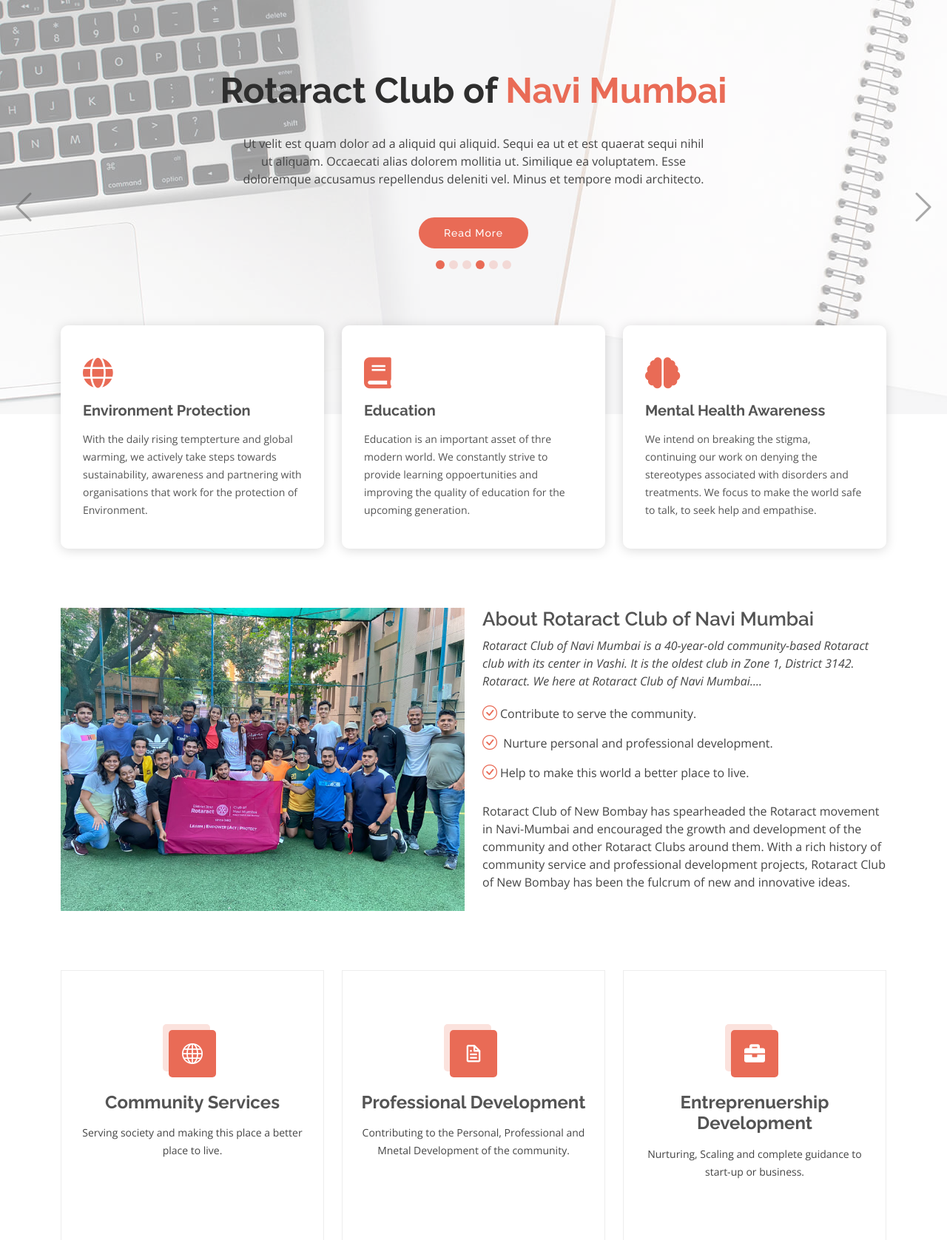
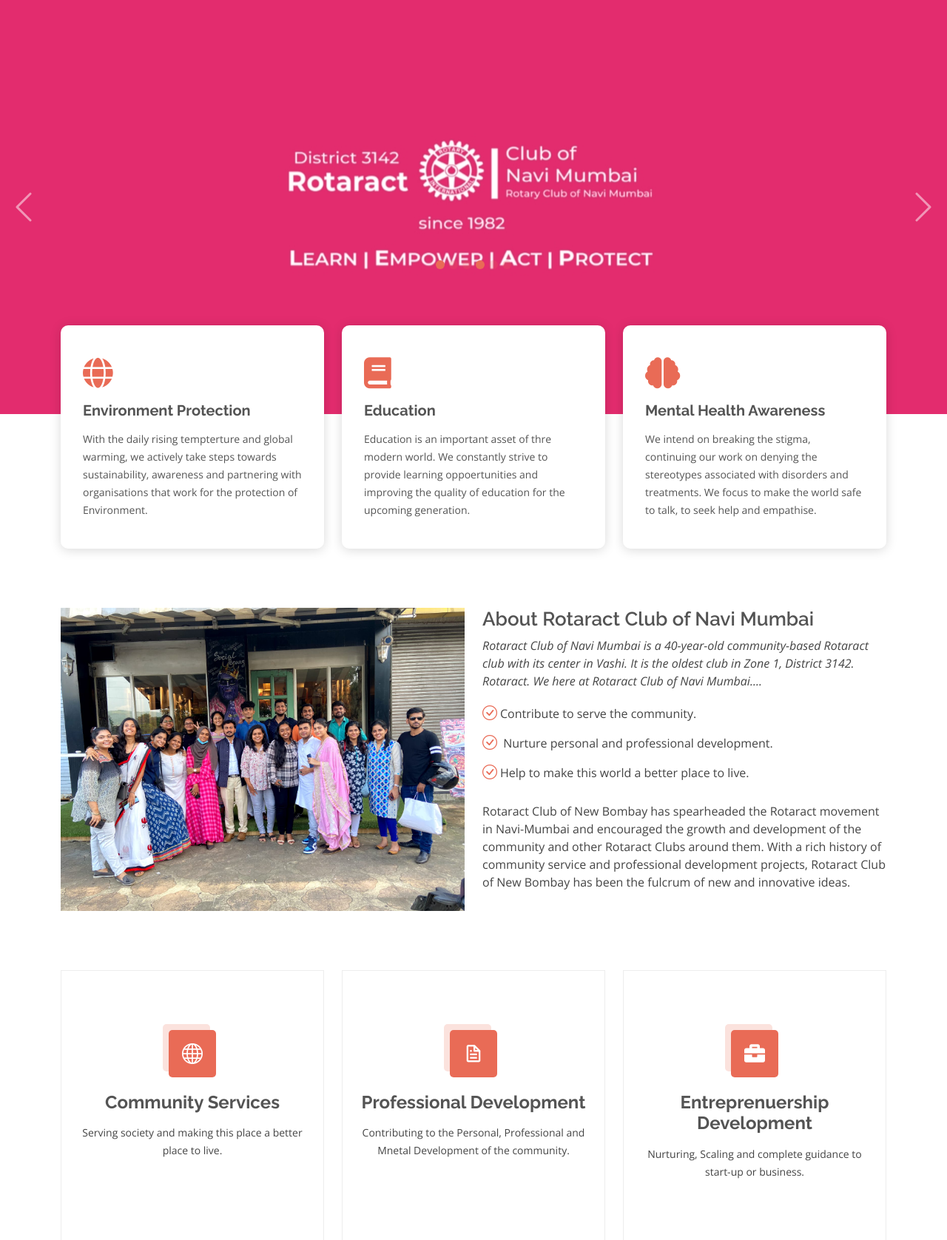
Before and after one commit to smaranx/RACNM-V.2.0, a PHP site: page / in a window 1280 px wide. Shown: the part 111-1788 px from the top of the page at 74% size. Run offline with PHP 8.4, Linux system fonts and the light colour scheme; some libraries are stand-ins or nearby versions.

Commit message:
fixed :wrench: main slider

```diff
--- a/about.php
+++ b/about.php
@@ -64,7 +64,7 @@
 
           <div class="row">
             <div class="col-lg-6">
-              <img src="assets/img/img.jpeg" class="img-fluid" alt="">
+              <img src="assets/img/about.jpeg" class="img-fluid" alt="">
             </div>
             <div class="col-lg-6 pt-4 pt-lg-0 content">
               <h3>About Rotaract Club of Navi Mumbai</h3>
@@ -132,7 +132,7 @@
                   class="purecounter"
                 ></span>
                 <p>
-                  <strong>Hours Of Work</strong> committed.
+                  <strong>Hours Of Work</strong> completed.
                 </p>
                 <a href="#">Find out more &raquo;</a>
               </div>
--- a/assets/css/style.css
+++ b/assets/css/style.css
@@ -407,14 +407,13 @@
     width: 100%;
     height: 70vh;
     background-size: cover;
-    background-position: center;
+    background-position: center !important;
     background-repeat: no-repeat;
     background-position: center center;
 }
 
 #hero .carousel-item::before {
     content: "";
-    background-color: rgba(255, 255, 255, 0.6);
     position: absolute;
     top: 0;
     right: 0;
@@ -439,7 +438,7 @@
 }
 
 #hero h2 {
-    color: #2e2e2e;
+    color: #ffffff;
     margin-bottom: 30px;
     font-size: 48px;
     font-weight: 700;
@@ -454,7 +453,7 @@
     -webkit-animation-delay: 0.4s;
     animation-delay: 0.4s;
     margin: 0 auto 30px auto;
-    color: arken(#545454, 15);
+    color: #ffffff;
 }
 
 #hero .carousel-inner .carousel-item {
@@ -495,7 +494,7 @@
     line-height: 1;
     width: auto;
     height: auto;
-    color: #545454;
+    color: #ffffff;
 }
 
 #hero .carousel-indicators li {
@@ -1387,8 +1386,9 @@
     background: #fff;
 }
 
-.team .member img {
-    max-width: 60%;
+.team img {
+    width: 250px;
+    height: 250px;
     border-radius: 6%;
     margin: 0 0 30px 0;
 }
--- a/index.php
+++ b/index.php
@@ -54,19 +54,13 @@
         <div class="carousel-inner" role="listbox">
 
           <!-- Slide 1 -->
-          <div class="carousel-item active" style="background: url(assets/img/slide/slide-1.jpg)">
-            <div class="carousel-container">
-              <div class="carousel-content">
-                <h2 class="animate__animated animate__fadeInDown">Rotaract Club of<span> Navi Mumbai</span></h2>
-                <p class="animate__animated animate__fadeInUp">Ut velit est quam dolor ad a aliquid qui aliquid. Sequi ea ut et est quaerat sequi nihil ut aliquam. Occaecati alias dolorem mollitia ut. Similique ea voluptatem. Esse doloremque accusamus repellendus deleniti vel. Minus et tempore modi architecto.</p>
-                <a href="about.php" class="btn-get-started animate__animated animate__fadeInUp">Read More</a>
-              </div>
-            </div>
+          <div class="carousel-item active" style="background: url(assets/img/slide/pp.jpg);">
+
           </div>
 
           <!-- Slide 2 -->
-          <div class="carousel-item" style="background: url(assets/img/slide/slide-2.jpg)">
-            <div class="carousel-container">
+          <div class="carousel-item" style="background: url(assets/img/slide/6.jpeg);">
+            <div class="carousel-container" style="background-color: rgba(59, 59, 59, 0.6);">
               <div class="carousel-content">
                 <h2 class="animate__animated fanimate__adeInDown">Lorem <span>Ipsum Dolor</span></h2>
                 <p class="animate__animated animate__fadeInUp">Ut velit est quam dolor ad a aliquid qui aliquid. Sequi ea ut et est quaerat sequi nihil ut aliquam. Occaecati alias dolorem mollitia ut. Similique ea voluptatem. Esse doloremque accusamus repellendus deleniti vel. Minus et tempore modi architecto.</p>
@@ -76,8 +70,8 @@
           </div>
 
           <!-- Slide 3 -->
-          <div class="carousel-item" style="background: url(assets/img/slide/slide-3.jpg)">
-            <div class="carousel-container">
+          <div class="carousel-item" style="background: url(assets/img/slide/3.jpeg);">
+            <div class="carousel-container" style="background-color: rgba(59, 59, 59, 0.6);">
               <div class="carousel-content">
                 <h2 class="animate__animated animate__fadeInDown">Sequi ea <span>Dime Lara</span></h2>
                 <p class="animate__animated animate__fadeInUp">Ut velit est quam dolor ad a aliquid qui aliquid. Sequi ea ut et est quaerat sequi nihil ut aliquam. Occaecati alias dolorem mollitia ut. Similique ea voluptatem. Esse doloremque accusamus repellendus deleniti vel. Minus et tempore modi architecto.</p>
@@ -139,7 +133,7 @@
 
         <div class="row">
           <div class="col-lg-6">
-            <img src="assets/img/img.jpeg" class="img-fluid" alt="">
+            <img src="assets/img/about.jpeg" class="img-fluid" alt="">
           </div>
           <div class="col-lg-6 pt-4 pt-lg-0 content">
             <h3>About Rotaract Club of Navi Mumbai</h3>
```
Also changed, not shown: assets/img/about.jpeg (added), assets/img/about.jpg (deleted), assets/img/slide/1.jpeg (added), assets/img/slide/1.jpg (deleted), assets/img/slide/2.jpeg (added), assets/img/slide/2m.jpeg (added), assets/img/slide/3.jpeg (added), assets/img/slide/6.jpeg (added), assets/img/slide/WhatsApp Image 2021-12-02 at 13.05.16 (1).jpeg (added), assets/img/slide/pp.jpg (added), assets/img/slide/slide-1.jpg (deleted), assets/img/slide/slide-2.jpg (deleted), assets/img/slide/slide-3.jpg (deleted).
